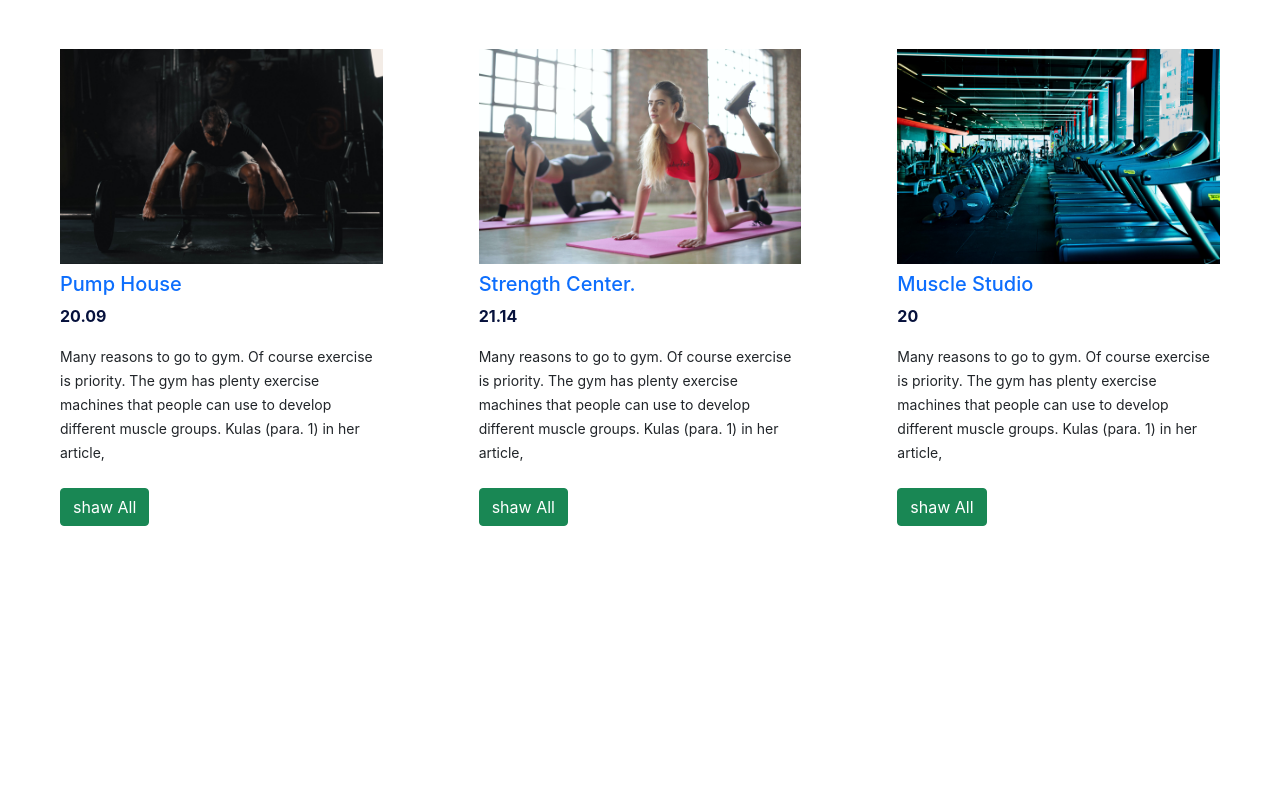
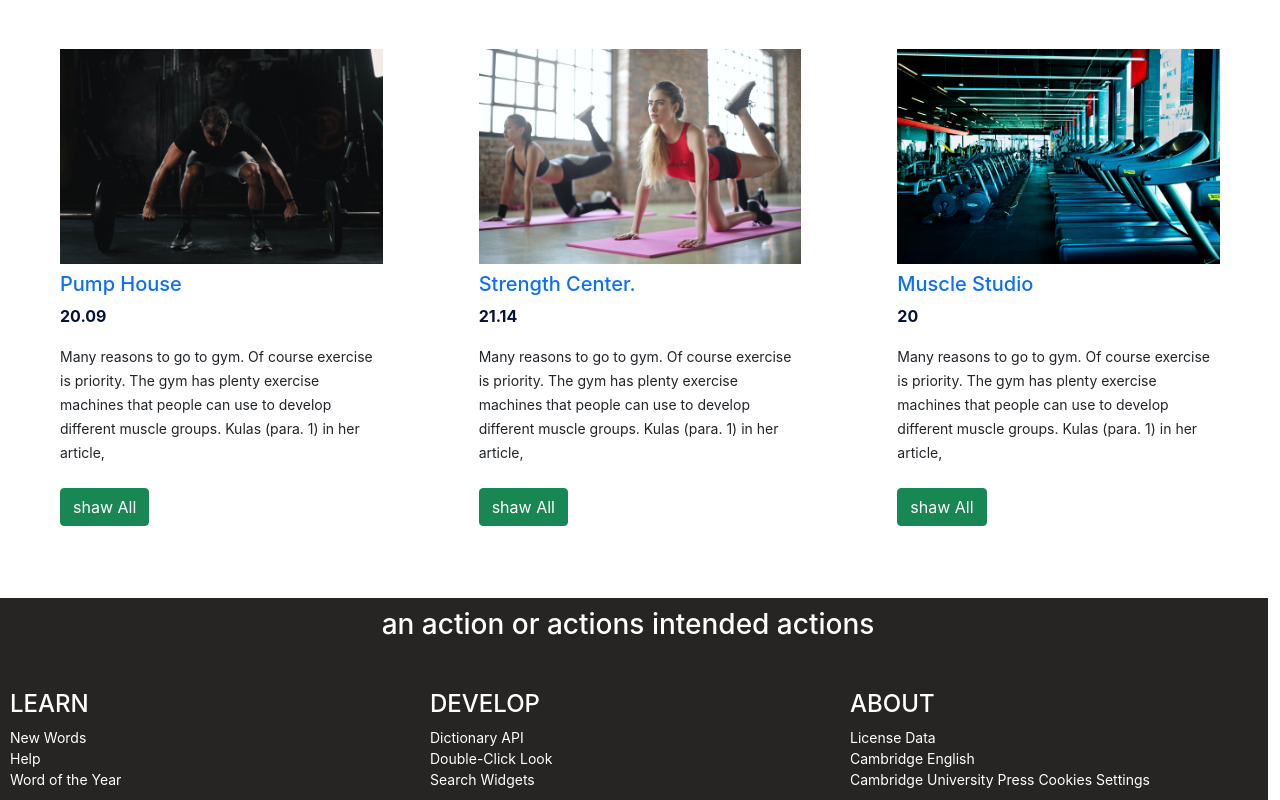
Before and after one commit to Golap-Mostofa/gym-cloude, a React (Create React App) app: page / in a window 1280 px wide. Shown: the part 1726-2526 px from the top of the page. Before the commit the page ends 2324 px from the top, so only its background shows below. Built offline with nearby package versions, Linux system fonts and the light colour scheme; no server answers.

Commit message:
upateFooter

```diff
--- a/src/App.js
+++ b/src/App.js
@@ -11,6 +11,8 @@ import ShoData from './components/ShoData/ShoData';
 import RequAuth from './components/RequAuth/RequAuth';
 import Blogs from './components/Blogs/Blogs';
 import About from './components/About/About';
+import NoteFound from './components/NoteFound/NoteFound';
+import Footer from './components/Footer/Footer';
 
 function App() {
   return (
@@ -30,7 +32,9 @@ function App() {
        <Route path='blogs' element={<Blogs></Blogs>}></Route>
        <Route path='/login' element={<Login></Login>}></Route>
        <Route path='/signup' element={<SignUp></SignUp>}></Route>
+       <Route path='/*' element={<NoteFound></NoteFound>}></Route>
      </Routes>
+     <Footer></Footer>
     </div>
   );
 }
--- /dev/null
+++ b/src/components/Footer/Footer.css
@@ -0,0 +1,6 @@
+.footer{
+    background-color: rgb(38, 37, 36);
+    height: 50%;
+    width: 100%;
+    padding: 10px;
+}
--- /dev/null
+++ b/src/components/Footer/Footer.js
@@ -0,0 +1,31 @@
+import React from 'react';
+import './Footer.css'
+const Footer = () => {
+    return (
+        <div className='row footer '>
+            <h3 className='text-center text-white mb-5'>an action or actions intended actions </h3>
+            <div className="col-lg-4 text-white">
+                <h4>LEARN</h4>
+                <small className='text-white d-block' >New Words</small>
+                <small className='text-white d-block' >Help</small>
+                <small className='text-white d-block' >Word of the Year</small>
+            </div>
+            <div className="col-lg-4 text-white d-block">
+                <h4>DEVELOP</h4>
+                <small className='text-white d-block '>Dictionary API</small>
+                <small className='text-white d-block'>Double-Click Look</small>
+                <small className='text-white d-block'>Search Widgets</small>
+            </div>
+            <div className="col-lg-4 text-white">
+                <h4>ABOUT</h4>
+                <small className='text-white d-block'>License Data</small>
+                <small className='text-white d-block'>Cambridge English</small>
+                <small className='text-white d-block'>Cambridge University Press
+                            Cookies Settings</small>
+            </div>
+
+        </div>
+    );
+};
+
+export default Footer;
--- /dev/null
+++ b/src/components/NoteFound/NoteFound.js
@@ -0,0 +1,11 @@
+import React from 'react';
+import cat from '../../img/cat.jpg'
+const NoteFound = () => {
+    return (
+        <div>
+            <img src={cat} alt="" />
+        </div>
+    );
+};
+
+export default NoteFound;
```
Also changed, not shown: src/img/cat.jpg (added).
